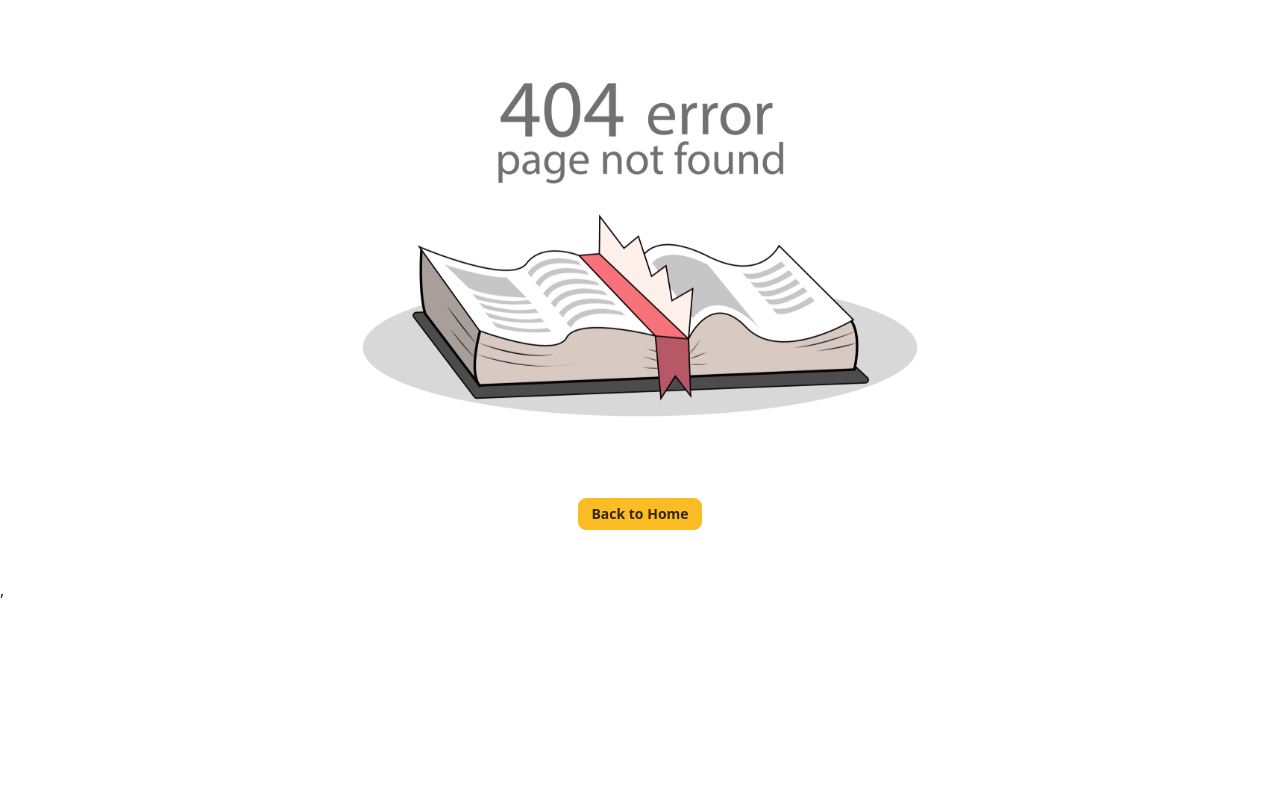
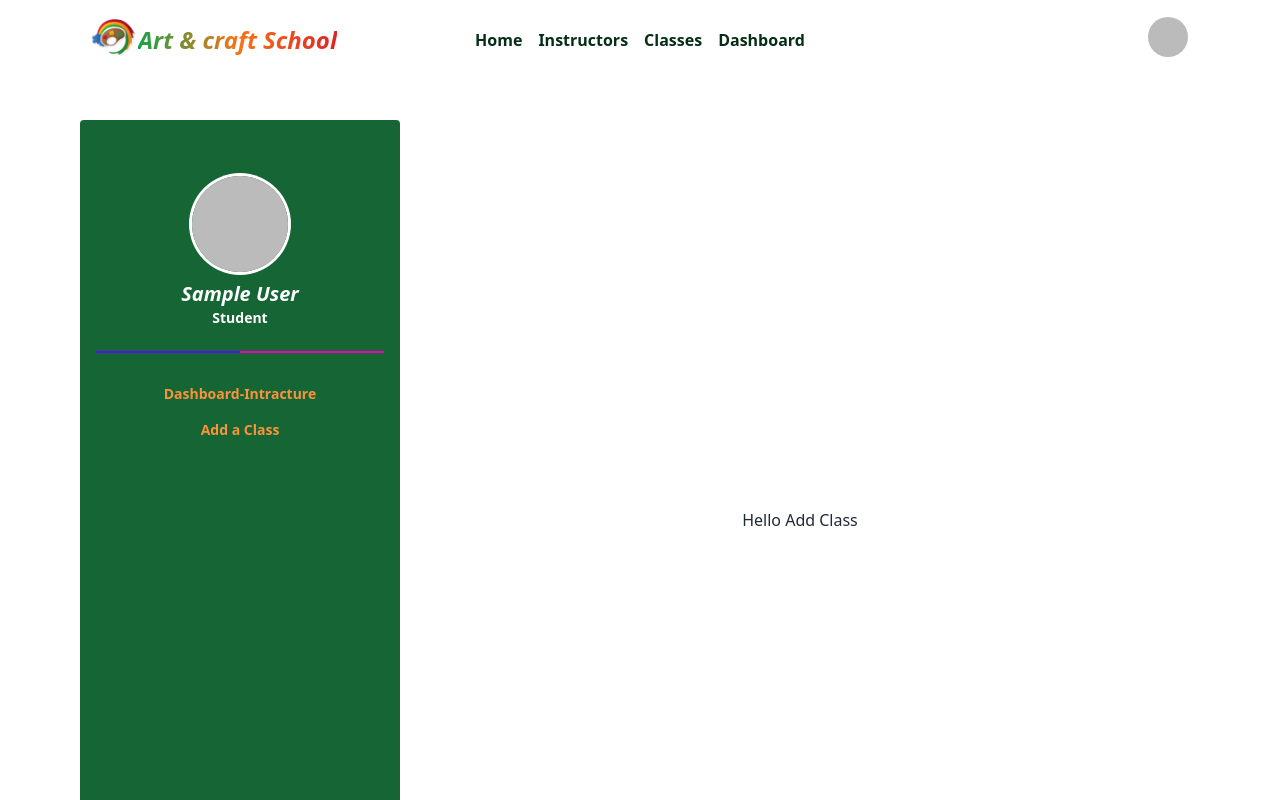
Before and after one commit to firozahmmed1/summer-camp-1, a React (Vite) app: page /dashboard/addaclass in a window 1280 px wide. Shown: the top 800 px of the page. Built offline with nearby package versions, Linux system fonts and the light colour scheme; no server answers; sample sign-in values are in the browser's storage.

Commit message:
fourteen-update

```diff
--- a/src/Layout/Dashboard.jsx
+++ b/src/Layout/Dashboard.jsx
@@ -41,6 +41,7 @@ const Dashboard = () => {
                             {/* Instructor--- */}
                             <>
                             <li className="text-orange-400 items-center font-semibold"><Link to="/dashboard/intracture">Dashboard-Intracture</Link></li>
+                            <li className="text-orange-400 items-center font-semibold"><Link to="/dashboard/addaclass">Add a Class</Link></li>
                             </>
 
                         </div>
--- /dev/null
+++ b/src/Pages/Dashboard/AddaClass.jsx
@@ -0,0 +1,10 @@
+
+const AddaClass = () => {
+    return (
+        <div>
+            Hello Add Class
+        </div>
+    );
+};
+
+export default AddaClass;
--- /dev/null
+++ b/src/Pages/Dashboard/MyClasses.jsx
@@ -0,0 +1,10 @@
+
+const MyClasses = () => {
+    return (
+        <div>
+
+        </div>
+    );
+};
+
+export default MyClasses;
--- a/src/Routes/Routes.jsx
+++ b/src/Routes/Routes.jsx
@@ -14,6 +14,7 @@ import Payment from "../Pages/Dashboard/Payment";
 import PaymentHistory from "../Pages/Dashboard/PaymentHistory";
 import MyEnrolledClasses from "../Pages/Dashboard/MyEnrolledClasses";
 import Intracture from "../Pages/Dashboard/Intracture";
+import AddaClass from "../Pages/Dashboard/AddaClass";
 
 export const router = createBrowserRouter([
     {
@@ -55,6 +56,10 @@ export const router = createBrowserRouter([
                     {
                         path:'/dashboard/intracture',
                         element:<Intracture></Intracture>
+                    },
+                    {
+                        path:'/dashboard/addaclass',
+                        element:<AddaClass></AddaClass>
                     }
 
                 ])
```
